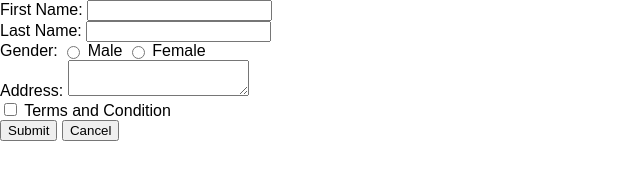
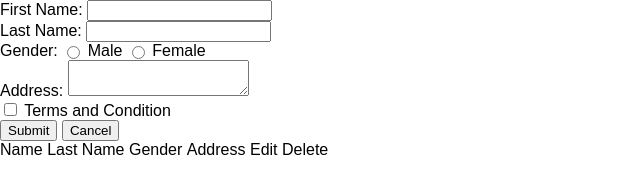
Before and after one commit to bamithaxioned/Form-Submission, a plain HTML site: page index.html in a window 1280 px wide. Shown: the whole page, without its empty margins (0-640 px from the left). Drawn offline with Linux system fonts and the light colour scheme.

Commit message:
Display Section Added

```diff
--- a/index.html
+++ b/index.html
@@ -62,6 +62,18 @@
         <button id="cancel" title="Cancel">Cancel</button>
       </form>
       <!--form section end-->
+      <!--display section start-->
+        <div class="display">
+          <ul class="display-box">
+            <li>Name</li>
+            <li>Last Name</li>
+            <li>Gender</li>
+            <li>Address</li>
+            <li>Edit</li>
+            <li>Delete</li>
+          </ul>
+        </div>
+      <!--display section end-->
     </main>
     <!--main section end-->
 
```
